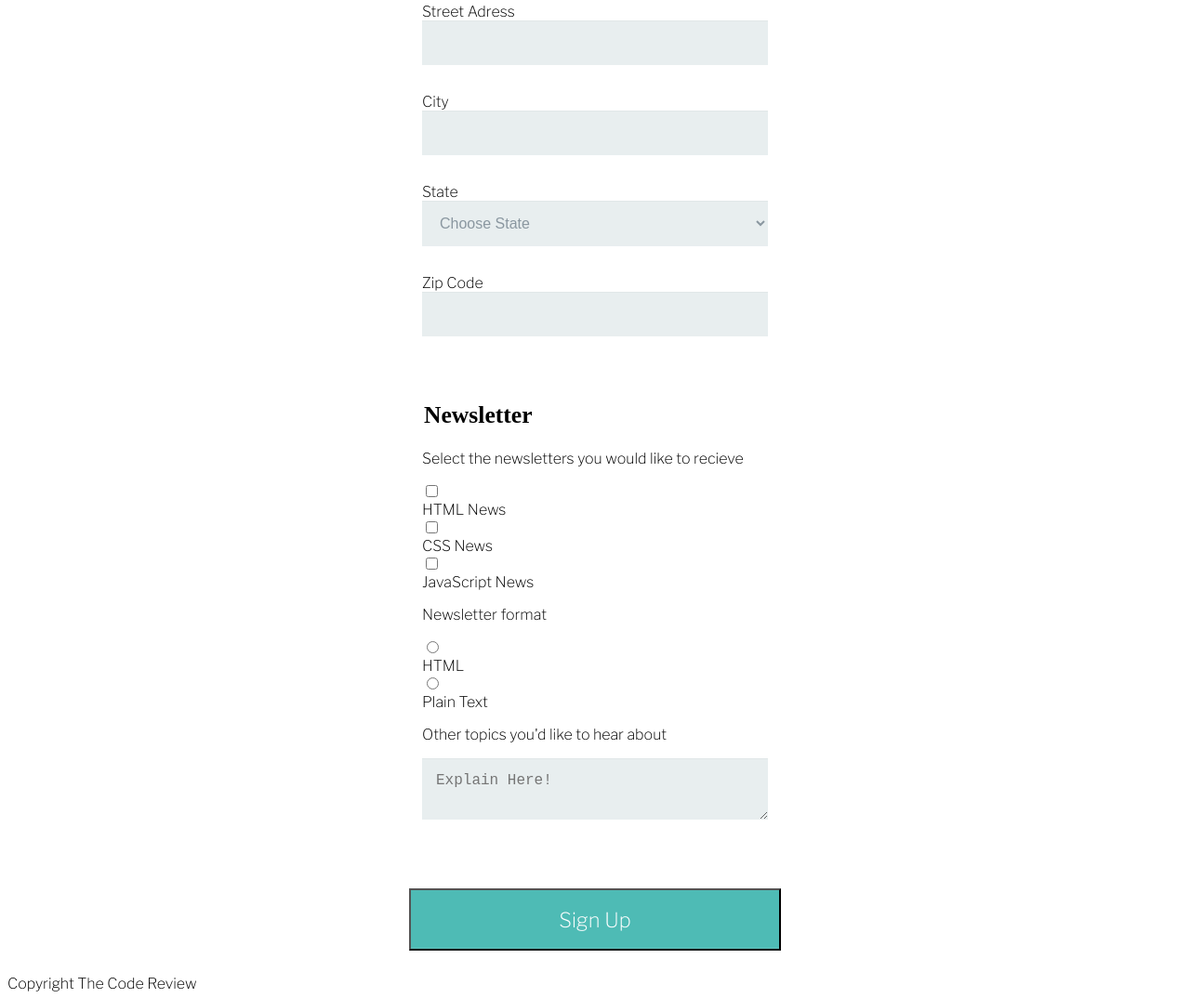
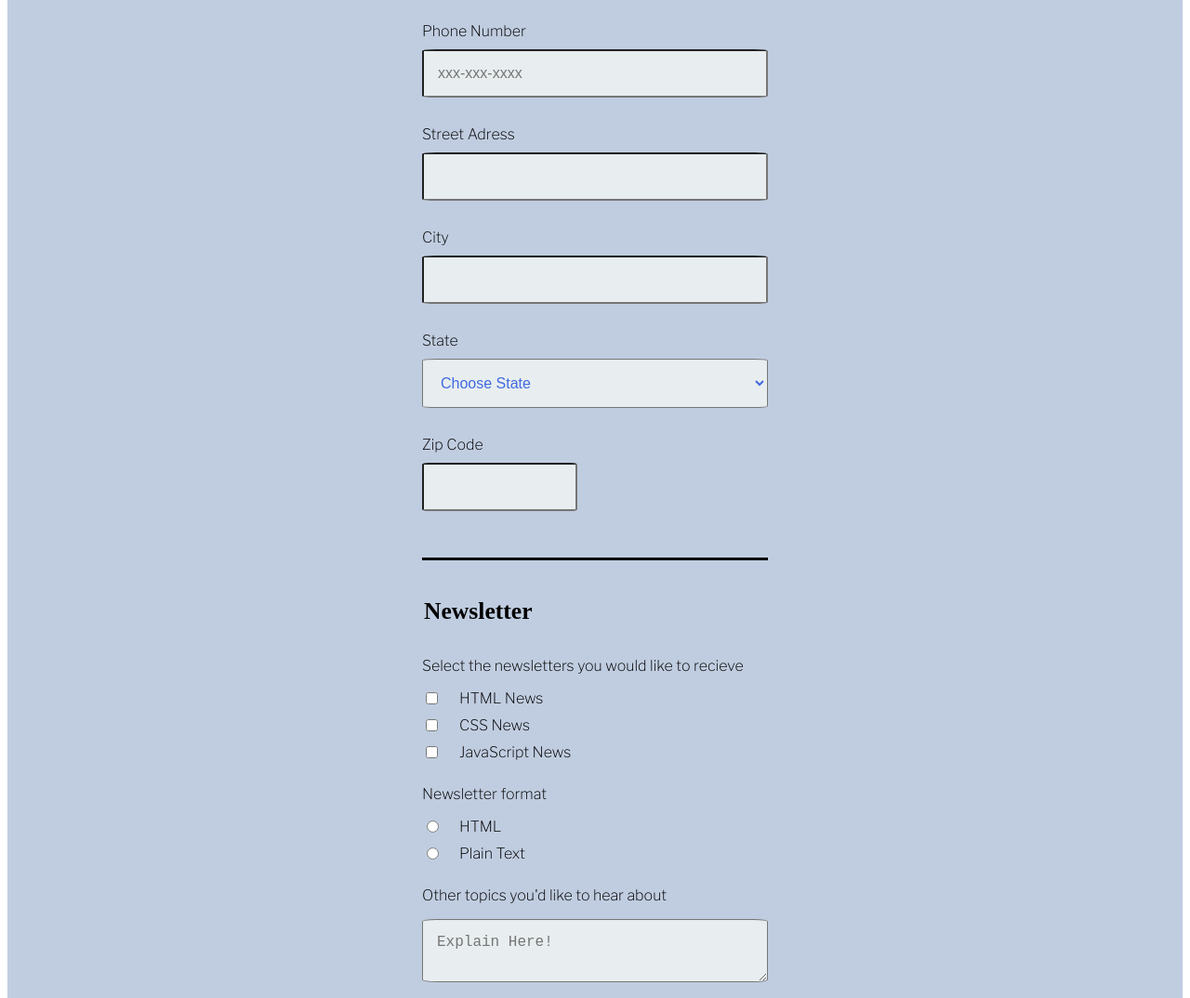
Before and after one commit to tyhart90/Project3, a plain HTML site: page index.html in a window 1280 px wide. Shown: the part 550-1624 px from the top of the page at 93% size. Drawn offline with nearby package versions, Linux system fonts and the light colour scheme.

Commit message:
before html validation

```diff
--- a/index.html
+++ b/index.html
@@ -13,12 +13,17 @@
   <h1>THE CODE REVIEW</h1>
 </header>
 
+
+<div class="container">
+
     <form>
       <h2>Signup for our Newsletter</h2>
       <p class="first">Get the latest news on how your code is doing right in your inbox</p>
 
 
     <fieldset>
+      <div class="wrapper">
+
       <legend>Contact Information</legend>
 
       <label for="name">Full Name</label>
@@ -51,12 +56,13 @@
       <label for="zip">Zip Code</label>
       <input type="number" id="zip" name="user_zipcode">
 
+    </div>
     </fieldset>
 
     <fieldset>
       <legend>Newsletter</legend>
       <p>Select the newsletters you would like to recieve</p>
-
+<div class="choices">
       <input type="checkbox" id="html" value="recieve_HTML" name="user_news"><label for="html">HTML News</label>
       <input type="checkbox" id="css" value="recieve_CSS" name="user_news"><label for="css">CSS News</label>
       <input type="checkbox" id="javascript" value="recieve_JavaScript" name="user_news"><label for="javascript">JavaScript News</label>
@@ -65,7 +71,7 @@
 
       <input type="radio" id="HTML" value="HTML" name="option"><label for="HTML">HTML</label>
       <input type="radio" id="plain_text" value="plain_text" name="option"><label for="plain_text">Plain Text</label>
-
+</div>
     <p>Other topics you'd like to hear about</p>
     <textarea id="other_topics" name="other_topics" placeholder="Explain Here!"></textarea>
 
@@ -78,7 +84,7 @@
     <footer>
       <p>Copyright The Code Review</p>
     </footer>
-
+</div>
 
 </body>
 </html>
--- a/styles.css
+++ b/styles.css
@@ -3,12 +3,30 @@
 ================================ */
 * {
   box-sizing: border-box;
+
 }
 
 header {
   background-color: #2D3945;
   color: white;
+  padding: .1em 0;
+  font-size: 20px;
 }
+
+.container {
+  padding-top: 1em;
+  background-color: #c0cde0;
+  padding: 5px;
+}
+.wrapper {
+  border-width: thick;
+  border-top: solid black 3px;
+  border-bottom: solid black 3px;
+  padding-top: 20px;
+  padding-bottom: 20px;
+  margin: 0;
+}
+
 
 h1,
 h2 {
@@ -17,11 +35,18 @@ h2 {
 }
 
 .first {
+  width: 50%;
   font-family: 'Libre Franklin', sans-serif;
-  border-bottom: solid black 5px;
+  border-bottom: solid black 7px;
+  border-width: 100%;
   padding-bottom: 20px;
   text-align: center;
-
+  align-items: center;
+  height: auto;
+  margin: auto;
+  outline: 0;
+  padding: 15px;
+  width: 93%;
 }
 
 form {
@@ -37,12 +62,10 @@ fieldset {
 
 input[type="text"],
 input[type="email"],
-input[type="number"],
-input[type="tel"],
-textarea,
-select {
+input[type="tel"] {
+  transition: all 1.0s ease;
   background: rgba(255,255,255,0.1);
-  border: none;
+  border-radius: 4%;
   font-size: 16px;
   height: auto;
   margin: 0;
@@ -50,27 +73,99 @@ select {
   padding: 15px;
   width: 100%;
   background-color: #e8eeef;
-  color: #8a97a0;
+  color: royalblue;
+  box-shadow: 0 1px 0 rgba(0,0,0,0.03) inset;
+  margin-bottom: 30px;
+}
+
+textarea {
+  transition: all 1.0s ease;
+  background: rgba(255,255,255,0.1);
+  border-radius: 4%;
+  font-size: 16px;
+  height: auto;
+  margin: 0;
+  outline: 0;
+  padding: 15px;
+  width: 100%;
+  background-color: #e8eeef;
+  color: royalblue;
+  box-shadow: 0 1px 0 rgba(0,0,0,0.03) inset;
+  margin-bottom: 0;
+}
+
+select {
+  background: rgba(255,255,255,0.1);
+  border-radius: 4%;
+  font-size: 16px;
+  height: auto;
+  margin: 0;
+  outline: 0;
+  padding: 15px;
+  width: 100%;
+  background-color: #e8eeef;
+  color: royalblue;
+  box-shadow: 0 1px 0 rgba(0,0,0,0.03) inset;
+  margin-bottom: 30px;
+  height: 53px;
+  border-radius: 4%;
+}
+
+input[type="number"] {
+  display: flex;
+  transition: all 1.0s ease;
+  background: rgba(255,255,255,0.1);
+  border-radius: 4%;
+  font-size: 16px;
+  height: auto;
+  margin: 0;
+  outline: 2px;
+  padding: 15px;
+  width: 45%;
+  background-color: #e8eeef;
+  color: royalblue;
   box-shadow: 0 1px 0 rgba(0,0,0,0.03) inset;
   margin-bottom: 30px;
 }
 
 
 
-
-
-
-
 legend {
   font-weight: bold;
   font-size: 1.6em;
+  margin-bottom: 12px;
 }
 
 label {
   font-family: 'Libre Franklin', sans-serif;
-  display: flex;
-  justify-content: space-between;
+  display: block;
+  flex-direction: column;
+  flex-wrap: wrap;
+  padding-bottom: 10px;
+
 }
+
+input:focus,
+textarea:focus {
+  background-color: #d8aa75;
+  border: solid black 2px;
+  transition: all 1.0s ease;
+}
+
+.choices label {
+  padding-left: 40px;
+}
+
+input[type=checkbox],
+input[type=radio] {
+    display: inline-block;
+    float: left;
+    justify-content: space-between;
+
+}
+
+
+
 
 p {
   font-family: 'Libre Franklin', sans-serif;
@@ -81,21 +176,26 @@ button {
   background-color: #4EBBB5;
   padding: 19px 39px 18px 39px;
   font-family: 'Libre Franklin', sans-serif;
-  color: #FFF;
+  color: white;
   font-size: 22px;
   text-align: center;
   font-style: normal;
   width: 100%;
   box-shadow: 0 -1px 0 rgba(255,255,255,0.1) inset;
-  margin-bottom: 10px;
+  margin-bottom: 8px;
+  margin-top: 0;
 }
 
+footer {
+  text-align: center;
+  padding-bottom: 10px;
 
+}
 
 /* ===========================
     ~~~  MEDIA QUERIES ~~~
 ================================ */
 
 @media (min-width: 768px) {
-
+  font-color: red;
 }
```
Lines whose indentation alone changed are shown as unchanged.
